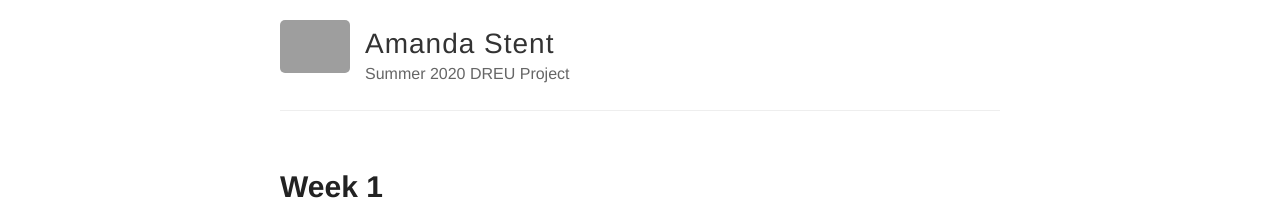
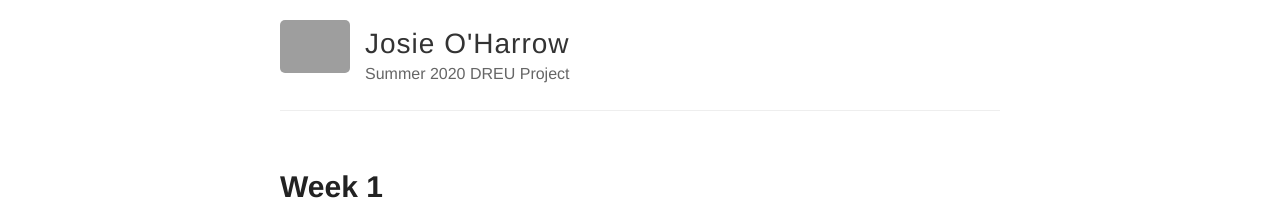
Before and after one commit to josieoharrow/josieoharrow.github.io, a Jekyll site: the page built from blog.html, in a window 1280 px wide. Shown: the top 222 px of the page. Built offline with Jekyll 4.4.1, drawn with Linux system fonts in a browser that asks for light colours; grey boxes are pictures that could not be loaded.

Commit message:
Update _config.yml

```diff
--- a/_config.yml
+++ b/_config.yml
@@ -3,7 +3,7 @@
 #
 
 # Name of your site (displayed in the header)
-name: Amanda Stent
+name: Josie O'Harrow
 
 # Short bio or description (displayed in the header)
 description: Summer 2020 DREU Project
```
